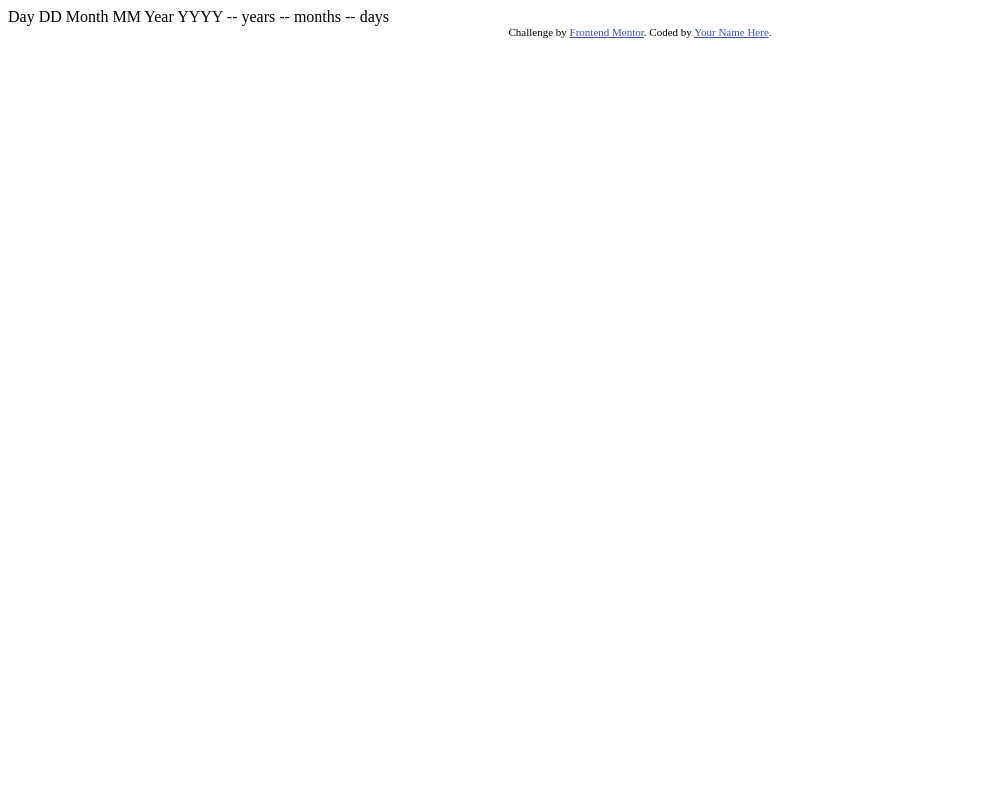
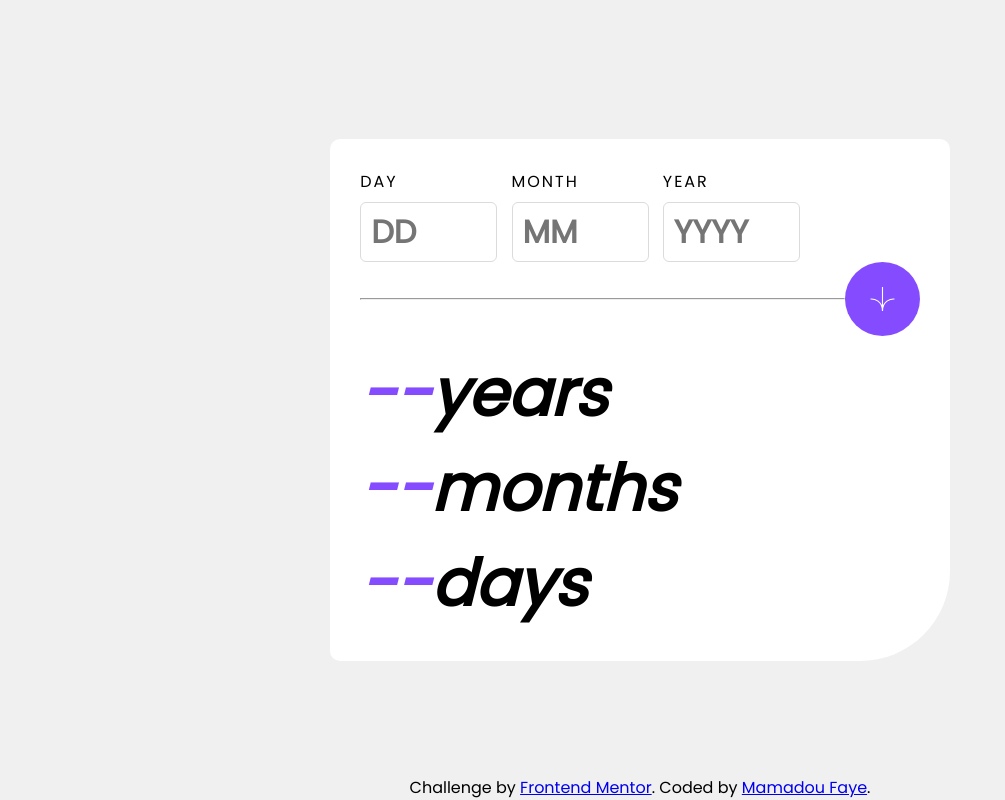
Before and after one commit to FayeDev97/age-calculator-app, a plain HTML site: page index.html in a window 1280 px wide. Shown: the whole page, without its empty margins (0-1005 px from the left). Drawn offline with Linux system fonts and the light colour scheme.

Commit message:
Adds initial desktop view

```diff
--- /dev/null
+++ b/css/style.css
@@ -0,0 +1,131 @@
+@font-face {
+    font-family: Poppins;
+    src: url("../assets/fonts/Poppins-Bold.ttf");
+    src: url("../assets/fonts/Poppins-BoldItalic.ttf");
+    src: url("../assets/fonts/Poppins-ExtraBold.ttf");
+    src: url("../assets/fonts/Poppins-ExtraBoldItalic.ttf");
+    src: url("../assets/fonts/Poppins-Italic.ttf");
+    src: url("../assets/fonts/Poppins-Regular.ttf");
+    weight: 400i, 700, 800i;
+}
+* {
+    font-family: "Poppins";
+    margin: 0;
+    padding: 0;
+}
+body, body > div.container {
+    width: 100vw;
+    height: 100vh;
+}
+body > div.container {
+    display: flex;
+    flex-direction: column;
+    align-items: center;
+    justify-content: center;
+}
+.attribution {
+    position: absolute;
+    bottom: 0;
+}
+#app {
+    max-width: 700px;
+    border-radius: 10px;
+    border-bottom-right-radius: 90px;
+    padding: 30px;
+}
+
+.black {
+    color: black;
+}
+.purple {
+    color: hsl(259, 100%, 65%);
+}
+.lightred {
+    color: hsl(0, 100%, 67%);
+}
+
+/* background colors */
+.bg-white {
+    background-color: hsl(0, 0%, 100%);
+}
+.bg-offwhite {
+    background-color: hsl(0, 0%, 94%);
+}
+.bg-lightgrey {
+    background-color: hsl(0, 0%, 86%);
+}
+.bg-smokegrey {
+    background-color: hsl(0, 1%, 44%);
+}
+.bg-offblack {
+    background-color: hsl(0, 0%, 8%);
+}
+.bg-purple {
+    background: hsl(259, 100%, 65%);
+}
+div.input-group {
+    display: inline-flex;
+    flex-direction: column;
+}
+div.input-group:nth-child(2) {
+    margin-left: 10px;
+    margin-right: 10px;
+}
+div.input-group:last-child {
+    margin-right: 120px;
+}
+label {
+    margin-bottom: 8px;
+    text-transform: uppercase;
+    font-weight: 400;
+    letter-spacing: 2px;
+}
+input {
+    width: 120px;
+    padding: 5px;
+    padding-left: 10px;
+    border: 1px solid hsl(0, 0%, 86%);
+    border-radius: 6px;
+    font-size: 32px;
+    font-weight: 700;
+}
+input:hover, input:focus {
+border: 1px solid hsl(259, 100%, 65%);
+cursor: pointer;
+}
+input::-webkit-inner-spin-button
+{
+    display: none;
+}
+.container.main {
+    width: 100vw;
+    height: 100vh;
+    display: flex;
+    align-items: center;
+    justify-content: center;
+}
+.separator {
+    display: flex;
+    flex-direction: row;
+    align-items: center;
+    margin-bottom: 10px;
+}
+.separator > hr {
+    flex: 1;
+}
+.separator > img {
+    border-radius: 100%;
+    padding: 25px;
+    width: 25px;
+}
+.separator > img:hover {
+    cursor: pointer;
+    background-color: black;
+}
+.result-group {
+    font-size: 4em;
+    font-weight: 800;
+    font-style: italic;
+    display: flex;
+    align-items: center;
+}
--- a/index.html
+++ b/index.html
@@ -1,37 +1,56 @@
 <!DOCTYPE html>
 <html lang="en">
+
 <head>
   <meta charset="UTF-8">
-  <meta name="viewport" content="width=device-width, initial-scale=1.0"> <!-- displays site properly based on user's device -->
+  <meta name="viewport" content="width=device-width, initial-scale=1.0">
+  <!-- displays site properly based on user's device -->
 
   <link rel="icon" type="image/png" sizes="32x32" href="./assets/images/favicon-32x32.png">
-
+  <link rel="stylesheet" href="./css/style.css">
+  <script src="./js/main.js"></script>
   <title>Frontend Mentor | Age calculator app</title>
 
-  <!-- Feel free to remove these styles or customise in your own stylesheet 👍 -->
-  <style>
-    .attribution { font-size: 11px; text-align: center; }
-    .attribution a { color: hsl(228, 45%, 44%); }
-  </style>
 </head>
+
 <body>
-
-  Day
-  DD
-
-  Month
-  MM
-
-  Year
-  YYYY
-
-  -- years
-  -- months
-  -- days
-
-  <div class="attribution">
-    Challenge by <a href="https://www.frontendmentor.io?ref=challenge" target="_blank">Frontend Mentor</a>.
-    Coded by <a href="#">Your Name Here</a>.
+  <div class="container bg-offwhite">
+    <div class="container bg-white" id="app">
+      <div class="">
+        <div class="input-group">
+          <label for="day">Day</label>
+          <input type="number" name="day" placeholder="DD" min="1" max="31">
+        </div>
+        <div class="input-group">
+          <label for="month">Month</label>
+          <input type="number" name="month" placeholder="MM" min="1" max="12">
+        </div>
+        <div class="input-group">
+          <label for="year">Year</label>
+          <input type="number" name="year" placeholder="YYYY" min="1">
+        </div>
+      </div>
+      <div class="separator">
+        <hr>
+        <img src="./assets/images/icon-arrow.svg" alt="arrow icon" class="bg-purple">
+      </div>
+      <div class="age">
+        <div class="result-group">
+          <span class="value purple">--</span> <span>years</span>
+        </div>
+        <div class="result-group">
+          <span class="value purple">--</span> <span>months</span>
+        </div>
+        <div class="result-group">
+          <span class="value purple">--</span> <span>days</span>
+        </div>
+      </div>
+    </div>
+    <div class="attribution">
+      Challenge by <a href="https://www.frontendmentor.io?ref=challenge" target="_blank">Frontend Mentor</a>.
+      Coded by <a href="https://www.fayedev.com">Mamadou Faye</a>.
+    </div>
   </div>
 </body>
+
 </html>
```
